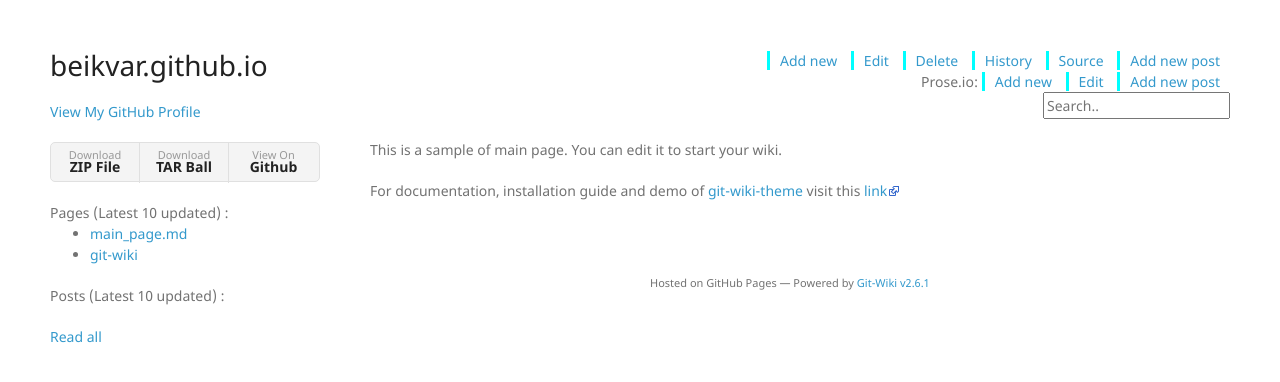
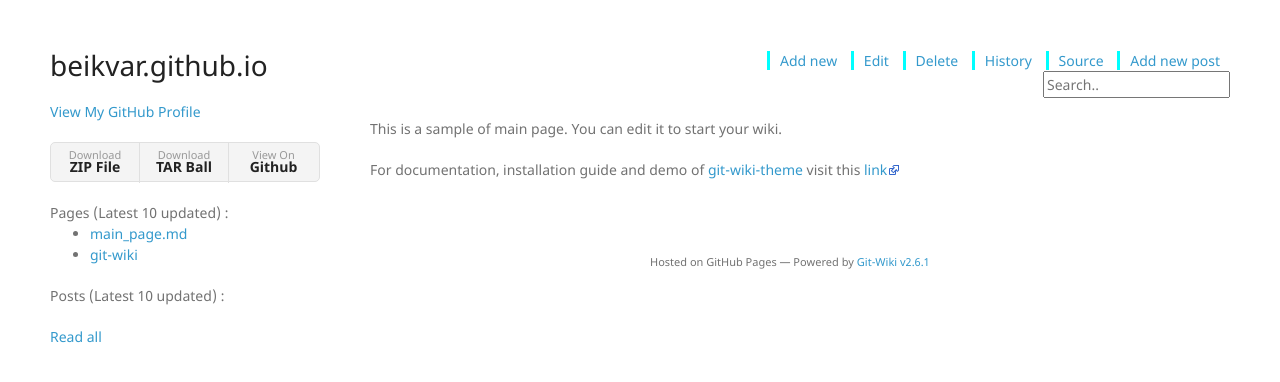
Before and after one commit to beikvar/beikvar.github.io, a Jekyll site: the page built from wiki/main_page.md, in a window 1280 px wide. Shown: the top 382 px of the page. Built offline with Jekyll 4.4.1, drawn with Linux system fonts in a browser that asks for light colours; nearby versions of some CDN libraries; part of the change alters nothing that is shown.

Commit message:
Update _config.yml

```diff
--- a/_config.yml
+++ b/_config.yml
@@ -31,7 +31,7 @@ wiki_folder: "wiki"
 use_github_wiki: false
 # (boolean) Enable "Edit with Prose.io" button in tools, it's a 3rd party
 # service to edit github markdown pages easily
-use_prose_io: true
+use_prose_io: false
 # Select search_engine component from:
 # - js: it uses a built in javascript component that uses generated js object
 # - js_rss: it uses a built in javascript component that uses generated  sitemap_full.xml to search inside your wiki with lunr library (slow and experimental)
@@ -68,7 +68,7 @@ defaults:
     scope:
       path: "wiki"
     values:
-      permalink: /:basename
+      permalink: /wiki/:basename
  -
     scope:
       path: "" # an empty string here means all files in the project
```
